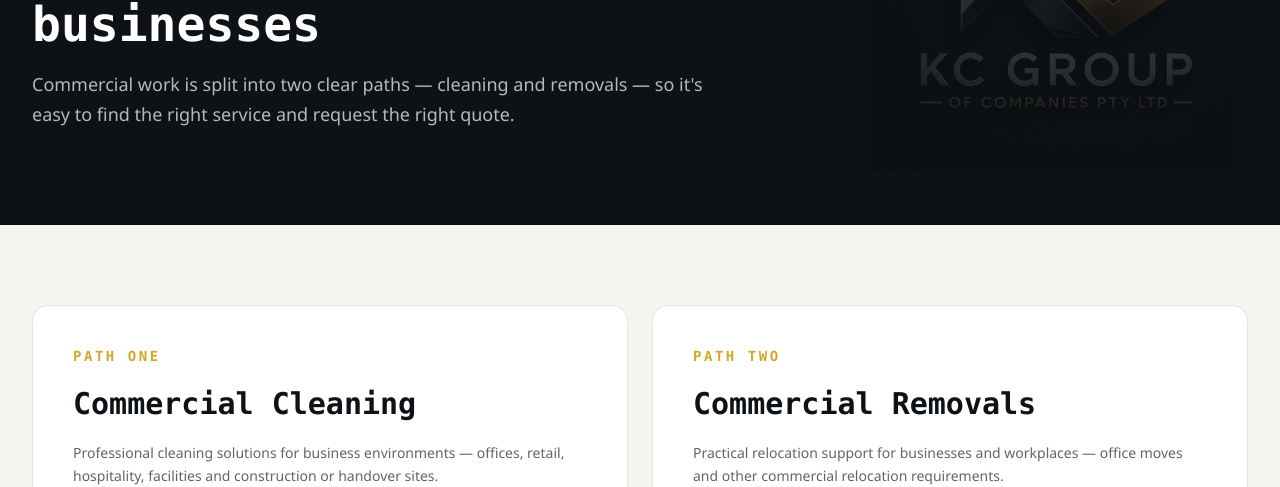
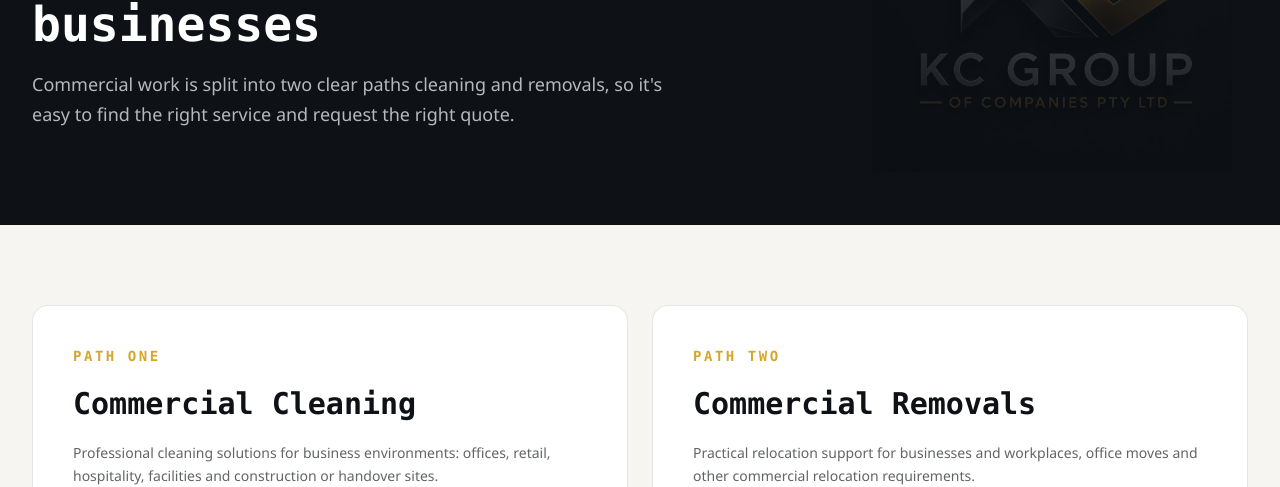
Before and after one commit to navinamagar-141/kc-group-website, a Next.js app: page /commercial in a window 1280 px wide. Shown: the part 313-800 px from the top of the page. Built offline with nearby package versions, Linux system fonts and the light colour scheme; no server answers.

Commit message:
changes the text fonts from ui

```diff
--- a/app/commercial/page.tsx
+++ b/app/commercial/page.tsx
@@ -11,7 +11,7 @@ import { industries } from "@/lib/site-config";
 export const metadata: Metadata = {
   title: "Commercial Services",
   description:
-    "Commercial cleaning and commercial removals for Australian businesses across NSW and South Australia — two clear service paths, one point of contact.",
+    "Commercial cleaning and commercial removals for Australian businesses across NSW and South Australia, two clear service paths, one point of contact.",
 };
 
 export default function CommercialPage() {
@@ -20,7 +20,7 @@ export default function CommercialPage() {
       <PageHero
         eyebrow="Commercial Services"
         title="Solutions designed around the needs of Australian businesses"
-        description="Commercial work is split into two clear paths — cleaning and removals — so it's easy to find the right service and request the right quote."
+        description="Commercial work is split into two clear paths cleaning and removals, so it's easy to find the right service and request the right quote."
       />
 
       <section className="bg-paper">
@@ -31,7 +31,7 @@ export default function CommercialPage() {
                 <span className="text-sm font-semibold uppercase tracking-[0.18em] text-gold">Path One</span>
                 <h2 className="font-display text-2xl sm:text-3xl font-semibold text-ink">Commercial Cleaning</h2>
                 <p className="text-ink/65 text-sm leading-relaxed">
-                  Professional cleaning solutions for business environments — offices, retail, hospitality, facilities and construction or handover sites.
+                  Professional cleaning solutions for business environments: offices, retail, hospitality, facilities and construction or handover sites.
                 </p>
                 <ul className="flex flex-col gap-2 text-sm text-ink/70">
                   <li>&bull; Office &amp; workplace cleaning</li>
@@ -51,7 +51,7 @@ export default function CommercialPage() {
                 <span className="text-sm font-semibold uppercase tracking-[0.18em] text-gold">Path Two</span>
                 <h2 className="font-display text-2xl sm:text-3xl font-semibold text-ink">Commercial Removals</h2>
                 <p className="text-ink/65 text-sm leading-relaxed">
-                  Practical relocation support for businesses and workplaces — office moves and other commercial relocation requirements.
+                  Practical relocation support for businesses and workplaces, office moves and other commercial relocation requirements.
                 </p>
                 <ul className="flex flex-col gap-2 text-sm text-ink/70">
                   <li>&bull; Office &amp; business relocations</li>
--- a/app/terms/page.tsx
+++ b/app/terms/page.tsx
@@ -13,7 +13,7 @@ export default function TermsPage() {
         <Container className="py-16 sm:py-20">
           <div className="max-w-2xl flex flex-col gap-6 text-ink/70 leading-relaxed">
             <p>
-              These placeholder terms outline the kind of content a completed terms and conditions page for {company.legalName} would typically cover — how quote requests and bookings are handled, how pricing is confirmed, cancellation arrangements, and the basis on which cleaning and removal services are provided.
+              These placeholder terms outline the kind of content a completed terms and conditions page for {company.legalName} would typically cover, how quote requests and bookings are handled, how pricing is confirmed, cancellation arrangements, and the basis on which cleaning and removal services are provided.
             </p>
             <p>This content has not yet been legally reviewed. Please replace this page with terms prepared or approved by a qualified professional before the website is published.</p>
             <p>
```
